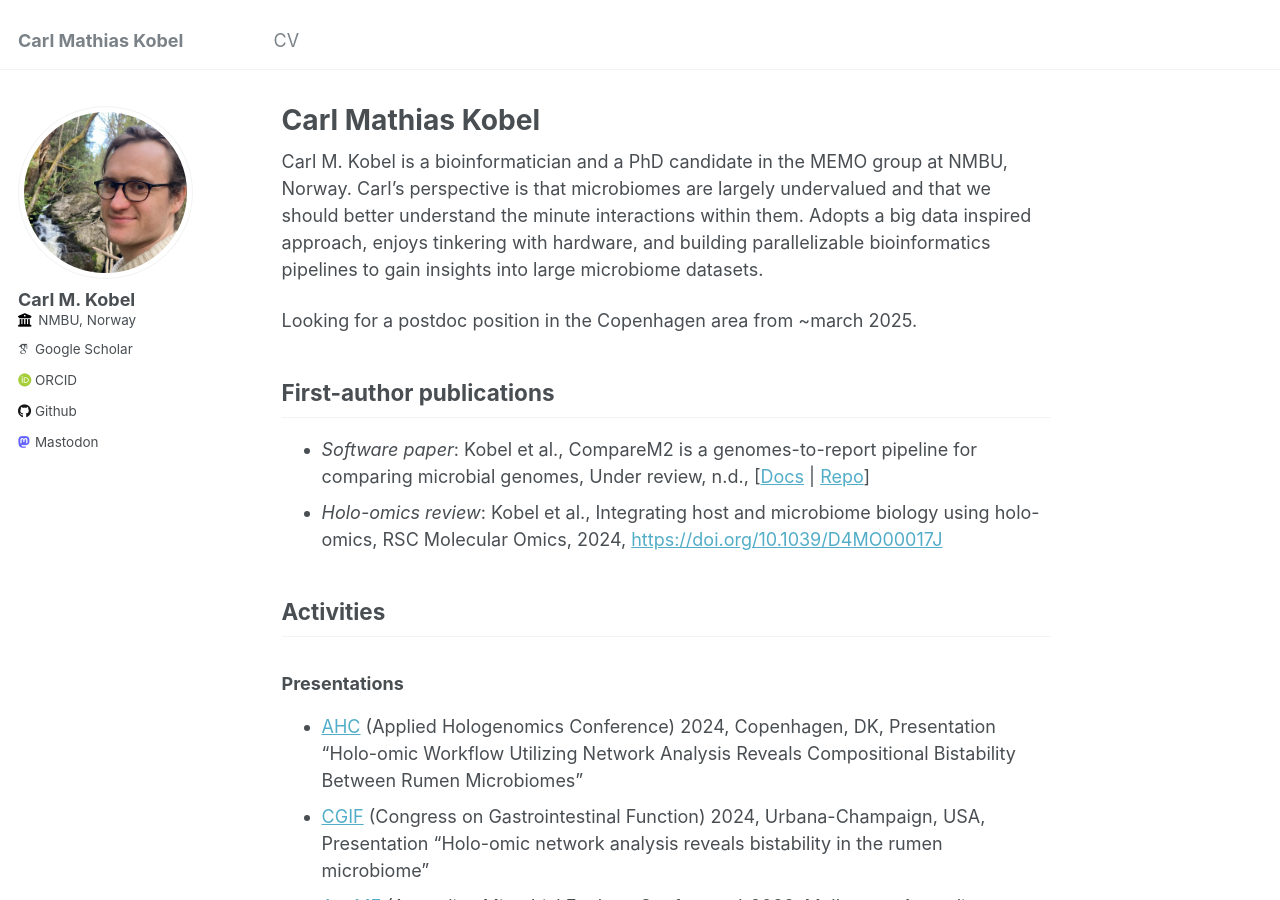
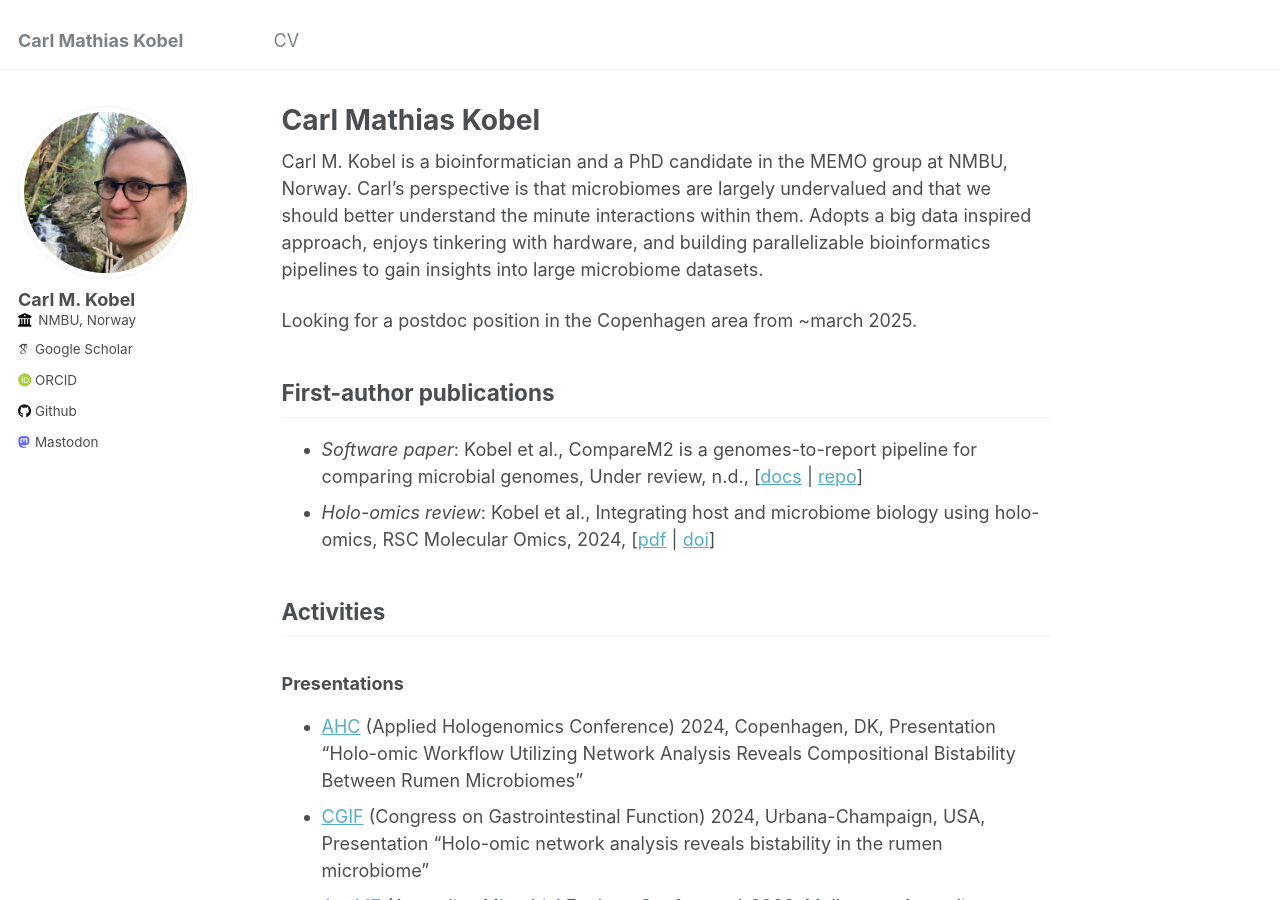
Before and after one commit to cmkobel/cmkobel.github.io, a Jekyll site: the page built from _pages/about.md, in a window 1280 px wide and 900 px high. Built offline with Jekyll 4.4.1, drawn with Linux system fonts in a browser that asks for light colours; some web fonts are replaced.

Commit message:
Update about.md

```diff
--- a/_pages/about.md
+++ b/_pages/about.md
@@ -14,8 +14,8 @@ Looking for a postdoc position in the Copenhagen area from ~march 2025.
 
 ## First-author publications
 
-  - *Software paper*: Kobel et al., CompareM2 is a genomes-to-report pipeline for comparing microbial genomes, Under review, n.d., [[Docs](https://comparem2.readthedocs.io/) \| [Repo](https://github.com/cmkobel/CompareM2)]
-  - *Holo-omics review*: Kobel et al., Integrating host and microbiome biology using holo-omics, RSC Molecular Omics, 2024, [https://doi.org/10.1039/D4MO00017J](https://doi.org/10.1039/D4MO00017J)
+  - *Software paper*: Kobel et al., CompareM2 is a genomes-to-report pipeline for comparing microbial genomes, Under review, n.d., [[docs](https://comparem2.readthedocs.io/) \| [repo](https://github.com/cmkobel/CompareM2)]
+  - *Holo-omics review*: Kobel et al., Integrating host and microbiome biology using holo-omics, RSC Molecular Omics, 2024, [[pdf](https://github.com/cmkobel/cmkobel.github.io/raw/master/files/Kobel%20et%20al.%202024%20-%20Integrating%20host%20and%20microbiome%20biology%20using%20holo-omics.pdf) \| [doi](https://doi.org/10.1039/D4MO00017J)]
 
 ## Activities
 
```
